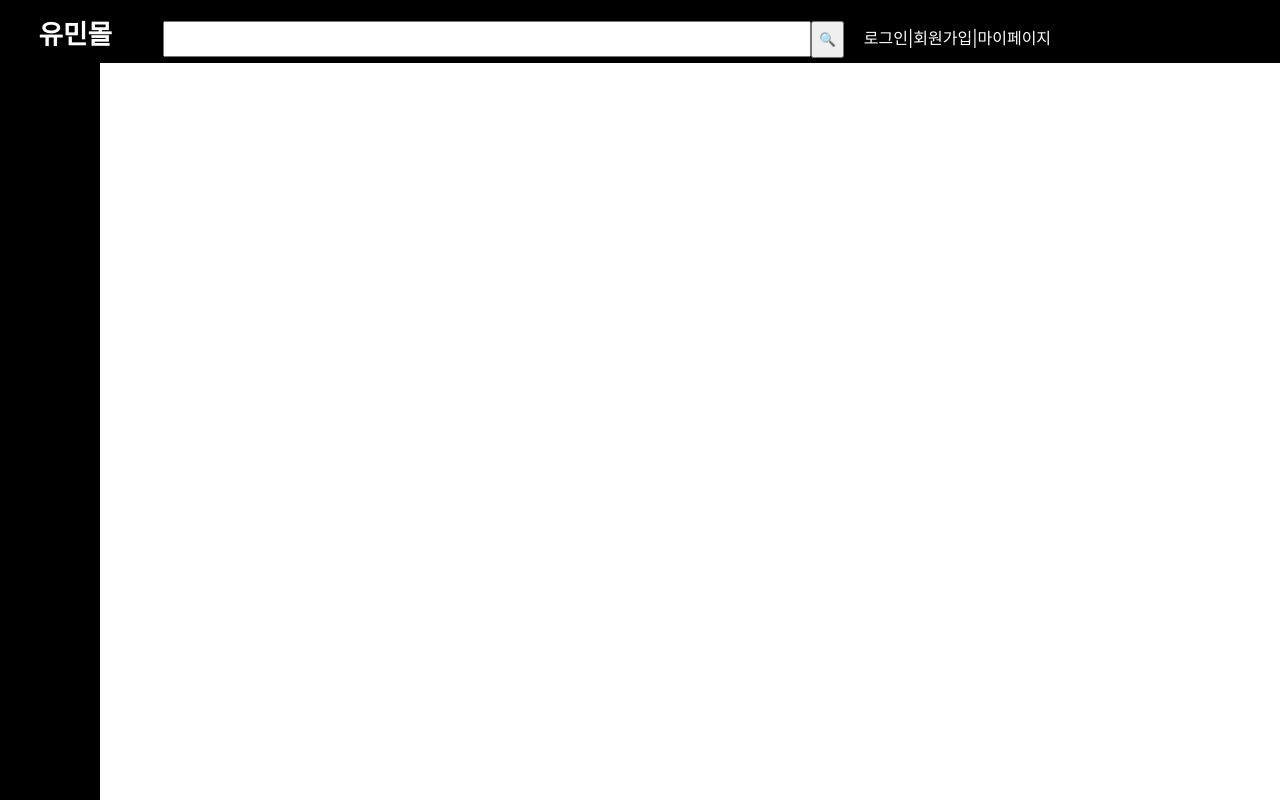
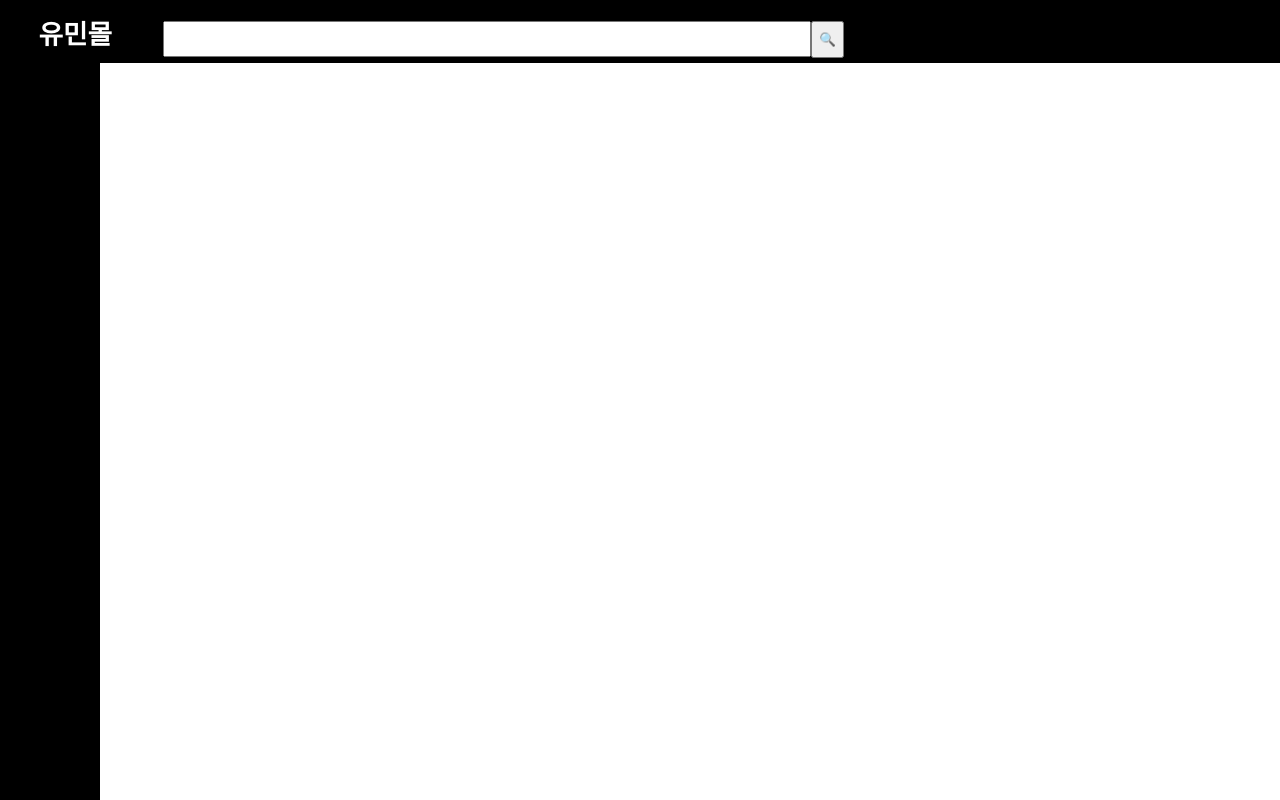
Before and after one commit to yooo-mean/ecommerce, a React (Create React App) app: page /ecommerce/ in a window 1280 px wide. Shown: the top 800 px of the page. Built offline with nearby package versions, Linux system fonts and the light colour scheme; the HTML template or start-up script is replaced by a standard one.

Commit message:
test : 오류 수정을 위한 a태그 임시 제거

```diff
--- a/src/pages/MainPage.jsx
+++ b/src/pages/MainPage.jsx
@@ -5,9 +5,9 @@ const MainPage = () => {
         <span>유민몰</span>
         <input></input>
         <button>🔍</button>
-        <a>로그인|</a>
+        {/*<a>로그인|</a>
         <a>회원가입|</a>
-        <a>마이페이지</a>
+  <a>마이페이지</a>*/}
       </header>
       <aside>
         {/*<a href="http://localhost:3000/">가전제품</a>
```
